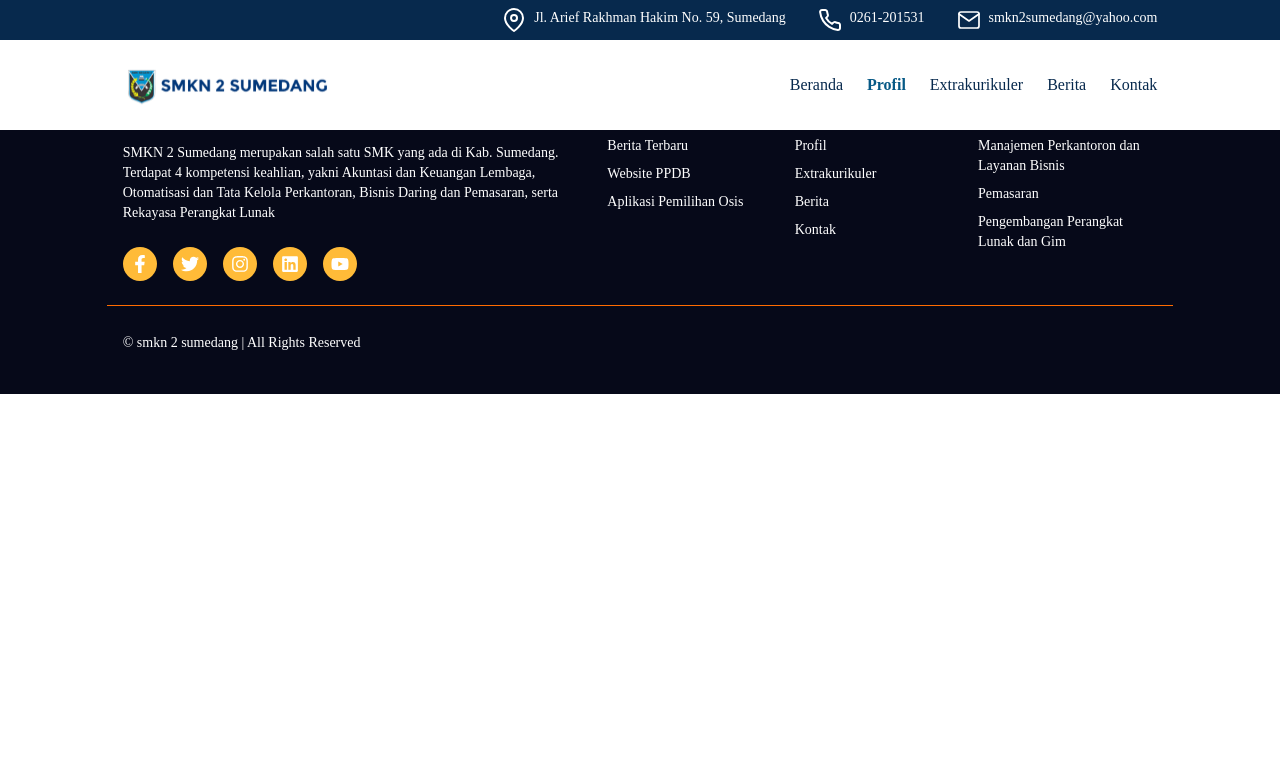
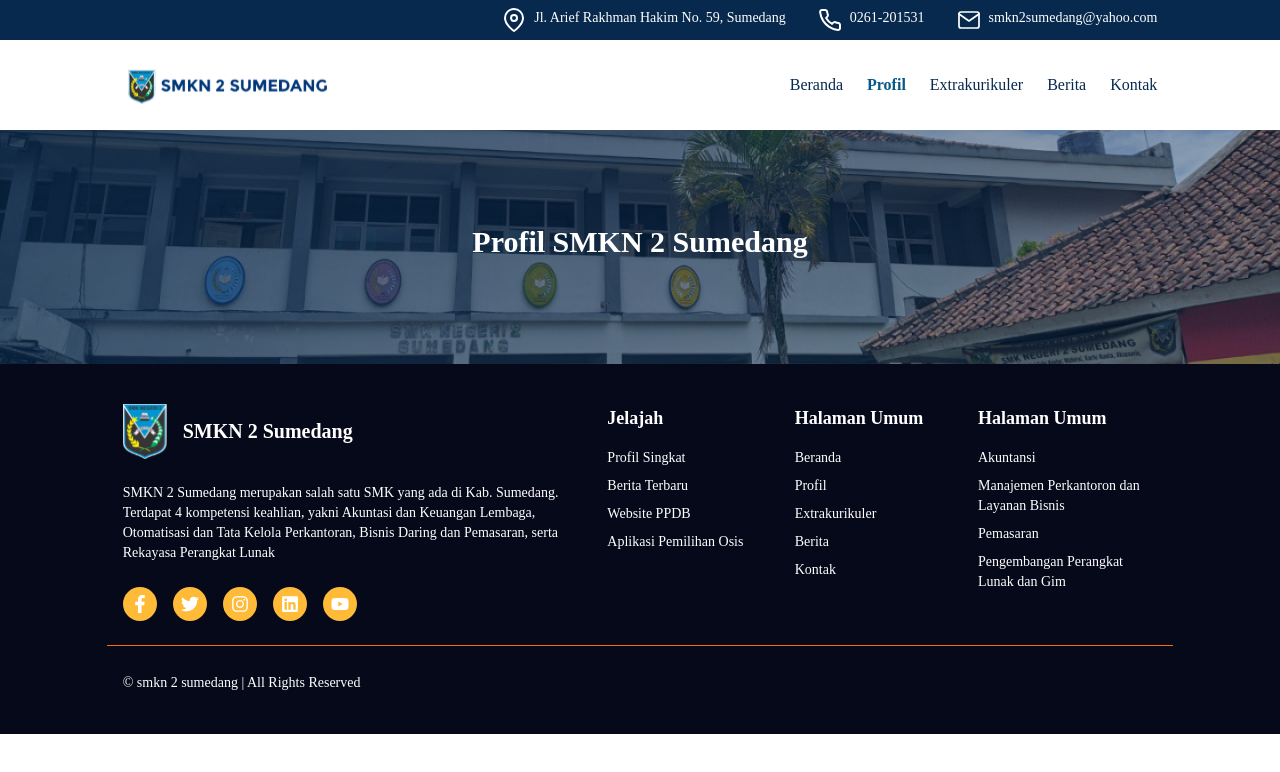
Before and after one commit to isyhfadilah/smkn2sumedang, a Next.js app: page /profil in a window 1280 px wide. Shown: the top 772 px of the page. Built offline with nearby package versions, Linux system fonts and the light colour scheme; a web font is replaced by a local one.

Commit message:
fix: padding in hero component

```diff
--- a/src/app/(client)/profil/page.tsx
+++ b/src/app/(client)/profil/page.tsx
@@ -1,3 +1,9 @@
+import { Hero } from '@/components/common/hero'
+
 export default function Profil() {
-  return <main>tes</main>
+  return (
+    <main>
+      <Hero image="/images/landing/hero.png" title="Profil SMKN 2 Sumedang" />
+    </main>
+  )
 }
--- a/src/components/common/hero/index.tsx
+++ b/src/components/common/hero/index.tsx
@@ -11,8 +11,8 @@ export const Hero: React.FC<Props> = ({ title, image }) => {
   }
 
   return (
-    <section style={backgroundImage} className="py-36 bg-cover bg-no-repeat bg-center">
-      <h1 className="text-white font-medium text-2xl text-center">{title}</h1>
+    <section style={backgroundImage} className="pt-56 pb-26 bg-cover bg-no-repeat bg-center">
+      <h1 className="text-white font-semibold text-3xl text-center">{title}</h1>
     </section>
   )
 }
--- a/src/shared/styles/app.css
+++ b/src/shared/styles/app.css
@@ -610,10 +610,10 @@
 .py-2{padding-top:0.5rem;padding-bottom:0.5rem;}
 .py-2px{padding-top:2px;padding-bottom:2px;}
 .py-3{padding-top:0.75rem;padding-bottom:0.75rem;}
-.py-36{padding-top:9rem;padding-bottom:9rem;}
 .py-4{padding-top:1rem;padding-bottom:1rem;}
 .py-5{padding-top:1.25rem;padding-bottom:1.25rem;}
 .py-6{padding-top:1.5rem;padding-bottom:1.5rem;}
+.pb-26{padding-bottom:6.5rem;}
 .pb-6{padding-bottom:1.5rem;}
 .pl-10{padding-left:2.5rem;}
 .pl-11{padding-left:2.75rem;}
```
